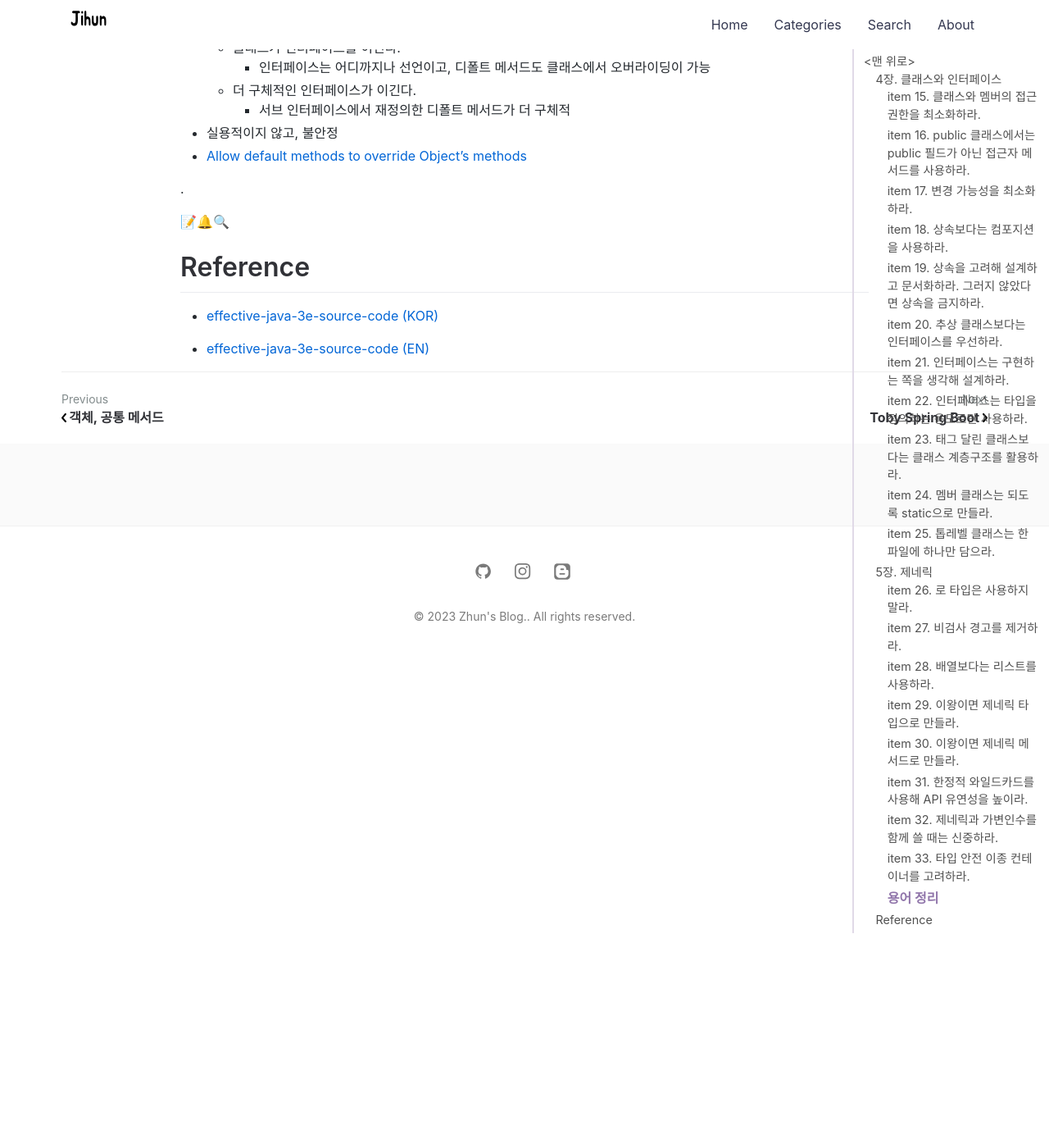
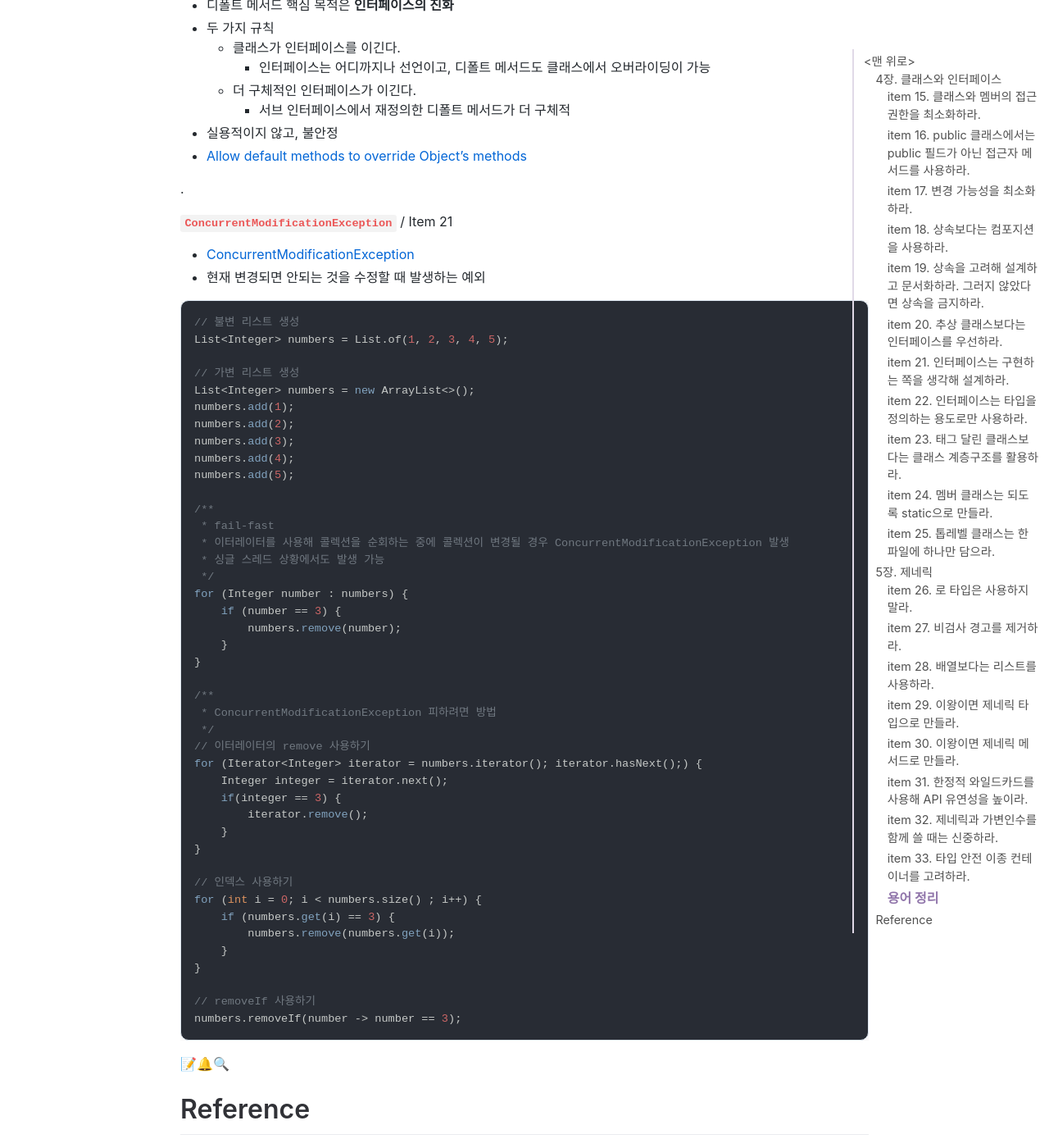
Before and after one commit to jihunparkme/jihunparkme.github.io, a Jekyll site: the page built from _posts/2023-04-22-Effective-Java-Class-Interface-Generics.md, in a window 1280 px wide and 1400 px high, scrolled down 30967 px. Shown: the whole window at 82% size. Built offline with Jekyll 4.4.1, drawn with Linux system fonts in a browser that asks for light colours; nearby versions of some CDN libraries; comment, search, counter and statistics services are not loaded; some of the changed text lies outside the part shown.

Commit message:
[Effective Java] item 21. 인터페이스는 구현하는 쪽을 생각해 설계하라.
- ConcurrentModificationException

````diff
--- a/_posts/2023-04-22-Effective-Java-Class-Interface-Generics.md
+++ b/_posts/2023-04-22-Effective-Java-Class-Interface-Generics.md
@@ -1331,6 +1331,57 @@ System.out.println(fileProcessor.process(Integer::sum));
 
 .
 
+**`ConcurrentModificationException`** / Item 21
+
+- [ConcurrentModificationException](https://docs.oracle.com/en/java/javase/11/docs/api/java.base/java/util/ConcurrentModificationException.html)
+- 현재 변경되면 안되는 것을 수정할 때 발생하는 예외
+
+```java
+// 불변 리스트 생성
+List<Integer> numbers = List.of(1, 2, 3, 4, 5);
+
+// 가변 리스트 생성
+List<Integer> numbers = new ArrayList<>();
+numbers.add(1);
+numbers.add(2);
+numbers.add(3);
+numbers.add(4);
+numbers.add(5);
+
+/**
+ * fail-fast
+ * 이터레이터를 사용해 콜렉션을 순회하는 중에 콜렉션이 변경될 경우 ConcurrentModificationException 발생
+ * 싱글 스레드 상황에서도 발생 가능
+ */
+for (Integer number : numbers) {
+    if (number == 3) {
+        numbers.remove(number);
+    }
+}
+
+/**
+ * ConcurrentModificationException 피하려면 방법
+ */
+// 이터레이터의 remove 사용하기
+for (Iterator<Integer> iterator = numbers.iterator(); iterator.hasNext();) {
+    Integer integer = iterator.next();
+    if(integer == 3) {
+        iterator.remove();
+    }
+}
+
+// 인덱스 사용하기
+for (int i = 0; i < numbers.size() ; i++) {
+    if (numbers.get(i) == 3) {
+        numbers.remove(numbers.get(i));
+    }
+}
+
+// removeIf 사용하기
+numbers.removeIf(number -> number == 3);
+```
+
+
 📝🔔🔍
 
 # Reference
````
